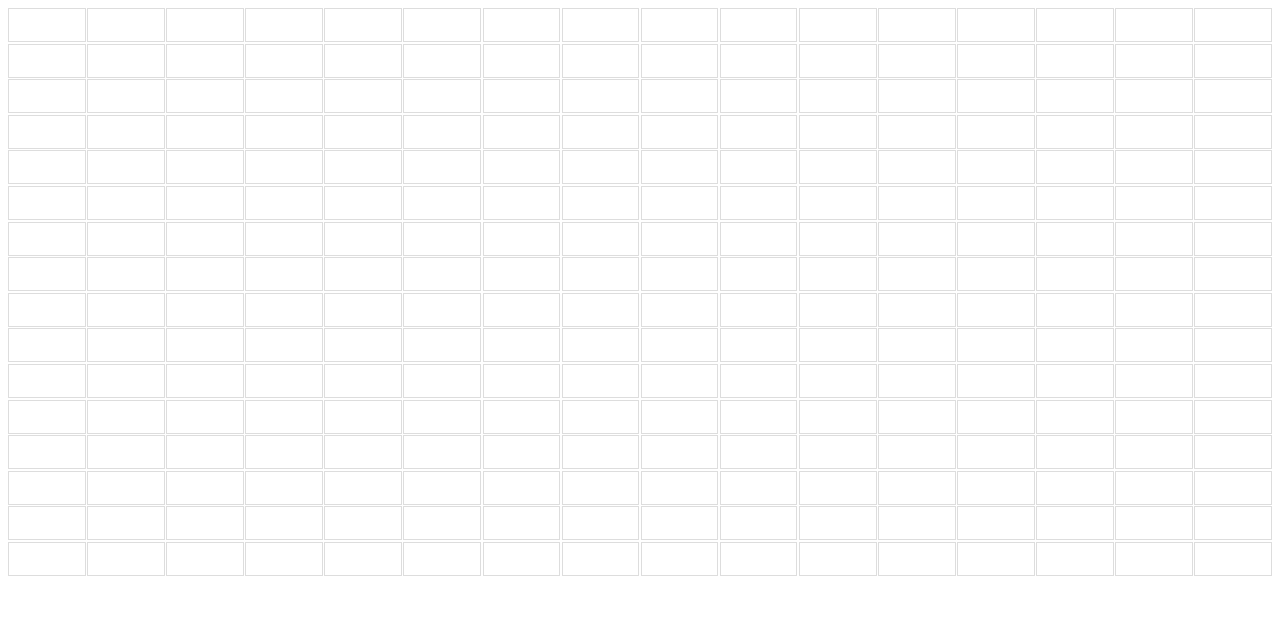
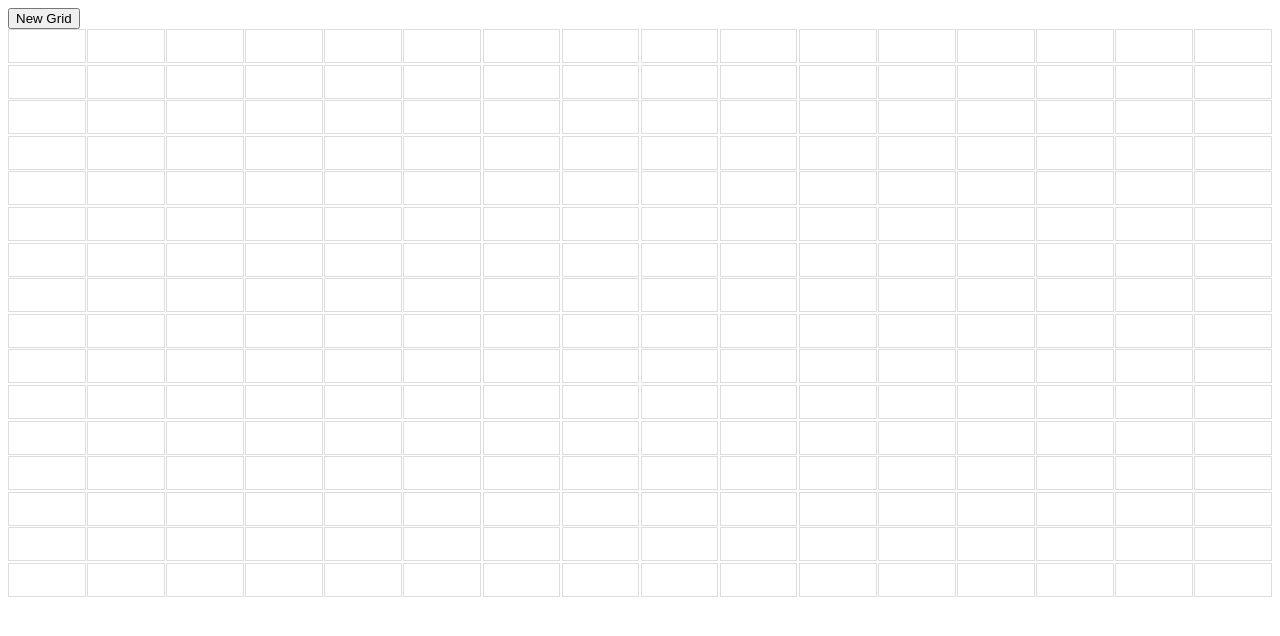
Before and after one commit to vfonsah/etch-a-sketch, a plain HTML site: page index.html in a window 1280 px wide. Drawn offline with Linux system fonts and the light colour scheme.

Commit message:
change bg-color and create new grid

```diff
--- a/script.js
+++ b/script.js
@@ -1,22 +1,60 @@
-const container = document.createElement("div");
-container.classList.add("container");
+// constants & variables
+const gridContainer = document.createElement("div");
+const buttonsContainer = document.createElement("div");
+const newGridBtn = document.createElement("button");
 
-// functions
+// element classes
+gridContainer.classList.add("container");
+buttonsContainer.classList.add('row');
+
+// element IDs
+newGridBtn.id = 'newGridBtn';
+
+// element textContents
+newGridBtn.textContent = "New Grid"
+
+// event listeners
+newGridBtn.addEventListener("click", () => {
+  let newGrid = prompt("Enter a new size for the grid", "");
+  while (newGrid < 16 || newGrid > 100) {
+      newGrid = prompt("You grid size must be between 16 & 100", "");
+  }
+  if (newGrid >= 16 && newGrid <= 100) {
+    makeNewGrid(newGrid);
+  }
+});
+
+// event functions
+//   page functions
+function pixelate(e) {
+  e.target.classList.add("pixelate");
+}
+
+
 function makeGrid(rows, cols) {
-  container.style.setProperty("--grid-cols", cols);
-  container.style.setProperty("--grid-rows", rows);
+    gridContainer.style.setProperty("--grid-cols", cols);
+    gridContainer.style.setProperty("--grid-rows", rows);
 
-  for (let i = 0; i < rows * cols; i++) {
-    var cell = document.createElement("div");
-    cell.id = `grid-cell-${i + 1}`;
-    container.appendChild(cell).className = "grid-cell";
-  }
+    for (let i = 0; i < rows * cols; i++) {
+        var cell = document.createElement("div");
+        cell.id = `grid-cell-${i + 1}`;
+        gridContainer.appendChild(cell).className = "grid-cell";
+        cell.addEventListener("mouseover", pixelate);
+    }
 
-  return cell;
+    return cell;
 }
-const grid = makeGrid(16, 16);
 
-container.appendChild(grid);
+const makeNewGrid = (gridSize) => makeGrid(gridSize, gridSize);
+
+const grid = newGridBtn.onclick
+  ? (gridSize) => makeNewGrid(gridSize)
+  : makeGrid(16, 16);
+
+//   compile page elements
+
+gridContainer.appendChild(grid);
+buttonsContainer.appendChild(newGridBtn);
 
 const domBody = document.querySelector("body");
-domBody.appendChild(container);
+domBody.append(buttonsContainer, gridContainer)
```
Also changed, not shown: style.css (line endings or trailing spaces).
